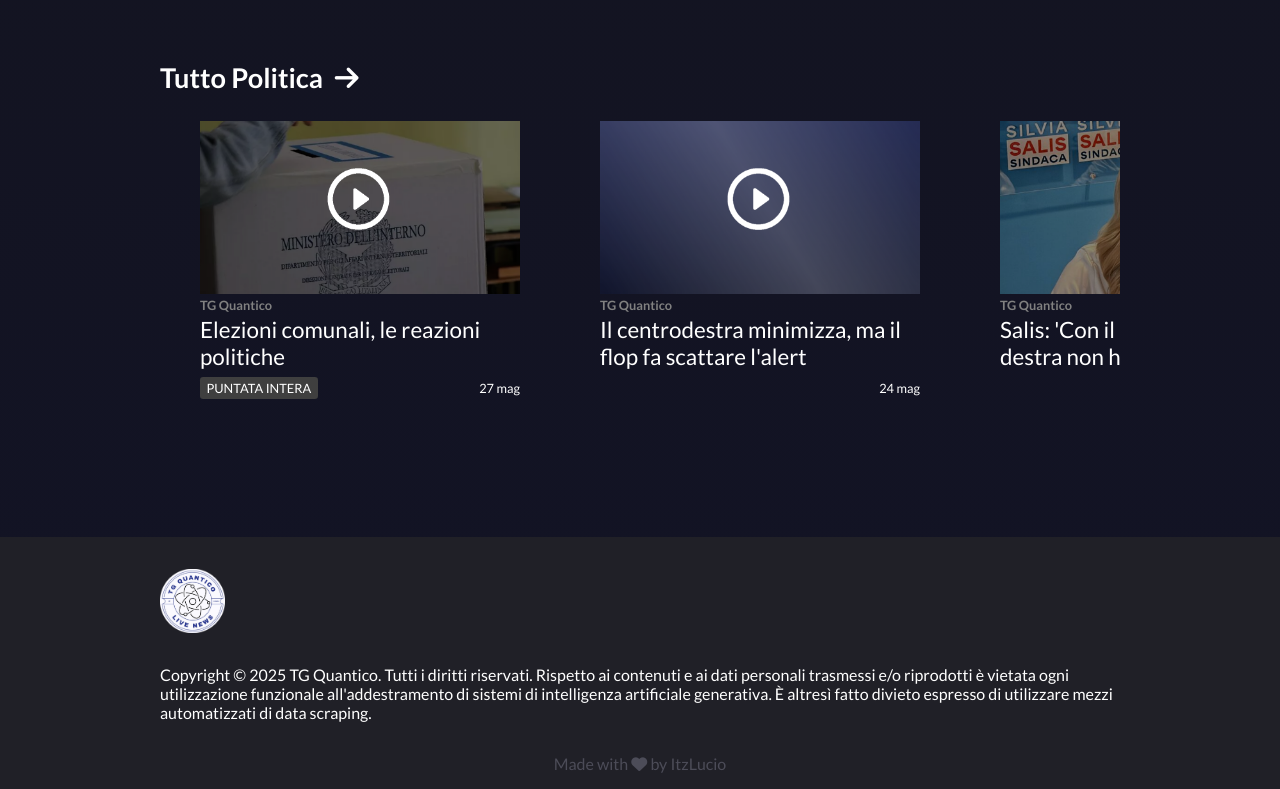
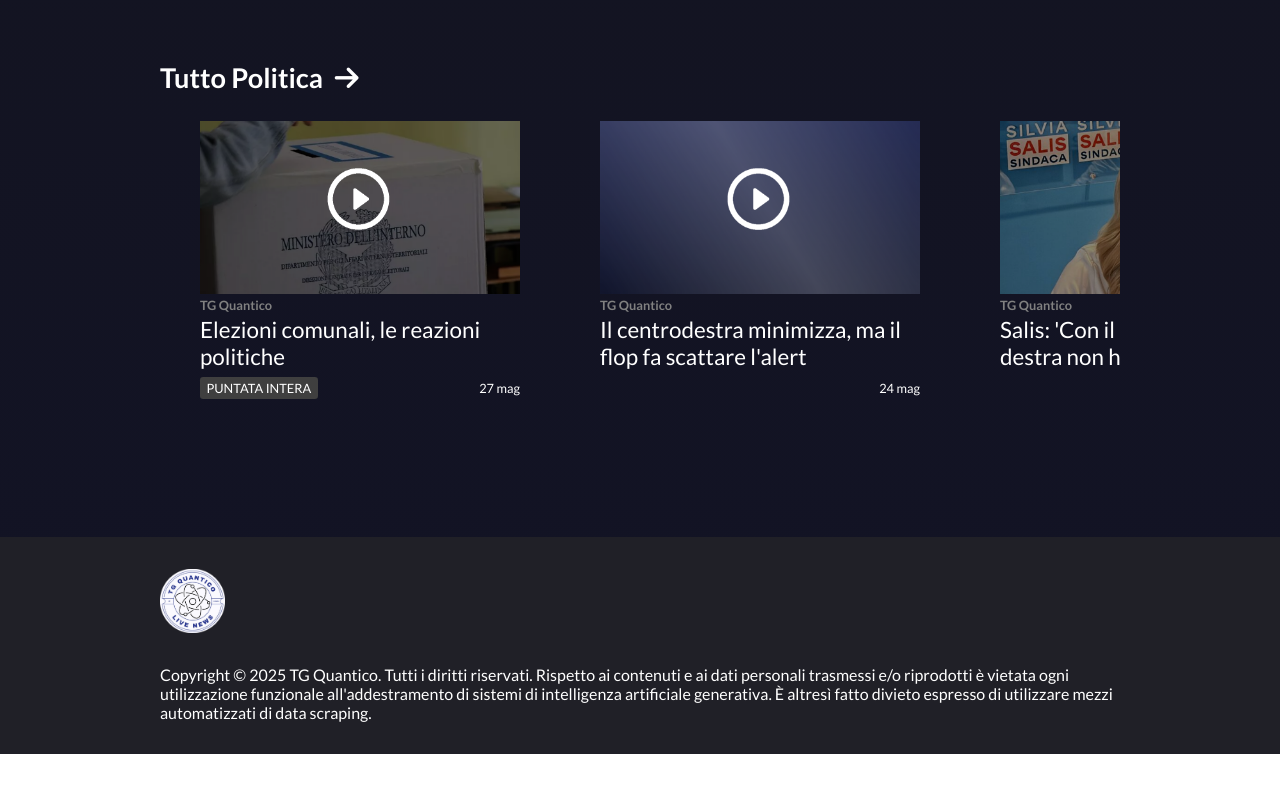
Before and after one commit to ItzLucio/Tg-Quantico, a plain HTML site: page index.html in a window 1280 px wide. Shown: the part 1697-2486 px from the top of the page. After the commit the page ends 2451 px from the top, so only its background shows below. Drawn offline with Linux system fonts and the light colour scheme.

Commit message:
refactor

```diff
--- a/index.html
+++ b/index.html
@@ -256,9 +256,6 @@
 						generativa. È altresì fatto divieto espresso di utilizzare
 						mezzi automatizzati di data scraping.
 					</p>
-					<span
-						>Made with <i class="fa-solid fa-heart"></i> by ItzLucio</span
-					>
 				</div>
 			</div>
 		</footer>
```
